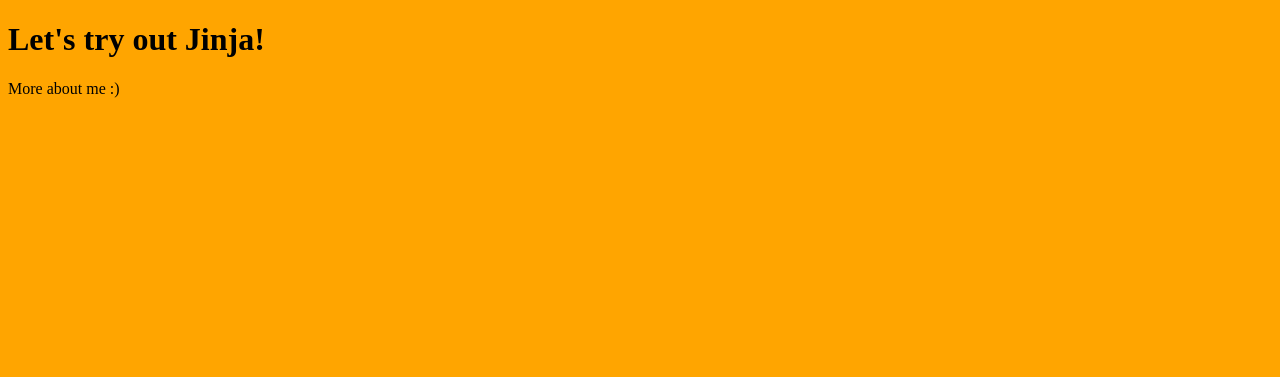
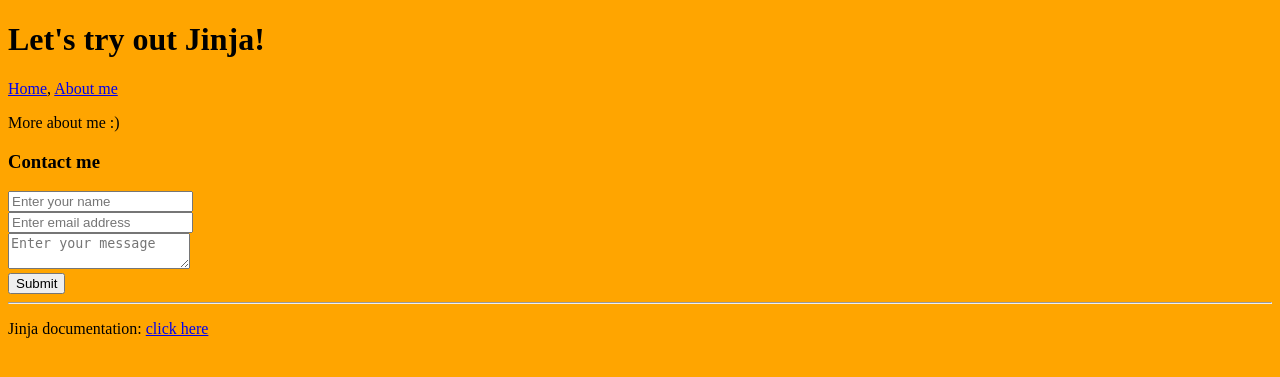
Before and after one commit to St3v3J/SmartNinjaProjectsHomePage, a Flask app: template templates/about.html in a window 1280 px wide. Shown: the top 377 px of the page. Run offline with Flask 2, Linux system fonts and the light colour scheme; the template is opened without the code that fills it, so the values that code supplies are empty.

Commit message:
My homepage

```diff
--- a/main.py
+++ b/main.py
@@ -1,5 +1,5 @@
 import datetime
-from flask import Flask, render_template
+from flask import Flask, render_template, request
 
 
 app = Flask(__name__)
@@ -15,8 +15,8 @@ def index():
     return render_template("index.html", some_text=some_text, current_year=current_year, cities=cities)
 
 
-@app.route("/about")
-def about_me():
+@app.route("/about-me", methods=["GET"])
+def about():
     return render_template("about.html")
 
 
@@ -25,5 +25,18 @@ def portfolio():
     return render_template("portfolio.html")
 
 
+@app.route("/contact", methods=["POST"])
+def contact():
+    contact_name = request.form.get("contact-name")
+    contact_email = request.form.get("contact-email")
+    contact_message = request.form.get("contact-message")
+
+    print(contact_name)
+    print(contact_email)
+    print(contact_message)
+
+    return render_template("success.html")
+
+
 if __name__ == '__main__':
-    app.run(debug=True)
+    app.run()
--- a/templates/about.html
+++ b/templates/about.html
@@ -1,5 +1,23 @@
 {% extends "base.html" %}
 
+{% block title %}About me{% endblock title %}
+
 {% block content %}
-    <p>More about me :)</p>
+<p>More about me :)</p>
+
+<h3>Contact me</h3>
+
+<form method="post" action="/contact">
+    <input type="text" name="contact-name" placeholder="Enter your name">
+    <br>
+
+    <input type="email" name="contact-email" placeholder="Enter email address">
+    <br>
+
+    <textarea name="contact-message" placeholder="Enter your message"></textarea>
+    <br>
+
+    <button type="submit">Submit</button>
+</form>
+
 {% endblock content %}
--- a/templates/base.html
+++ b/templates/base.html
@@ -2,19 +2,23 @@
 <html lang="en">
     <head>
         <meta charset="UTF-8">
-        <title>SmartNinja with Jinja</title>
+        <title>{% block title %}SmartNinja with Jinja{% endblock title %}</title>
 
         <link rel="stylesheet" href="/static/css/style.css">
     </head>
 
     <body>
         <h1>Let's try out Jinja!</h1>
-
-        {% block content %}
         <p>
             <a href="/">Home</a>,
             <a href="/about-me">About me</a>
         </p>
+
+        {% block content %}
         {% endblock content %}
+
+        <hr>
+
+        <p>Jinja documentation: <a href="http://jinja.pocoo.org/" target="_blank">click here</a></p>
     </body>
 </html>
```
Also changed, not shown: templates/index.html (+7 -1 lines), templates/success.html (added, +10 -0 lines).
